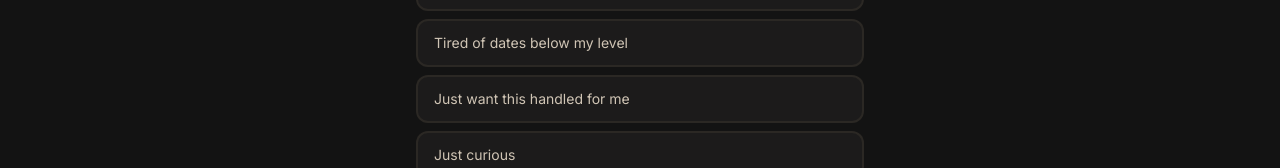
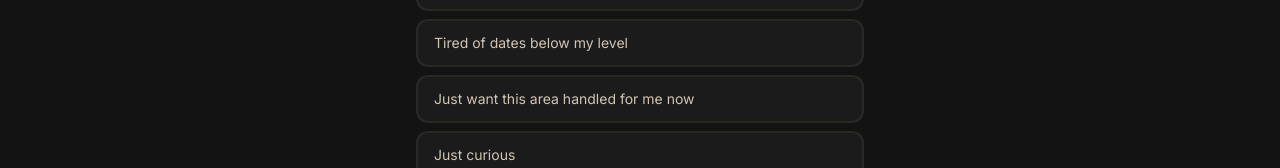
Before and after one commit to ryanangel6987-pixel/Matchmaking, a Next.js app: page /apply in a window 1280 px wide. Shown: the part 409-577 px from the top of the page. Built offline with nearby package versions, Linux system fonts and the light colour scheme.

Commit message:
fix: 'Just want this handled for me' → 'Just want this area handled for me now'

```diff
--- a/components/apply/application-form.tsx
+++ b/components/apply/application-form.tsx
@@ -235,7 +235,7 @@ export function ApplicationForm() {
               <Pill value="milestone" selected={lifeWindow} onSelect={setLifeWindow}>Hitting a milestone birthday</Pill>
               <Pill value="career" selected={lifeWindow} onSelect={setLifeWindow}>Career change or big promotion</Pill>
               <Pill value="frustrated" selected={lifeWindow} onSelect={setLifeWindow}>Tired of dates below my level</Pill>
-              <Pill value="handled" selected={lifeWindow} onSelect={setLifeWindow}>Just want this handled for me</Pill>
+              <Pill value="handled" selected={lifeWindow} onSelect={setLifeWindow}>Just want this area handled for me now</Pill>
               <Pill value="curious" selected={lifeWindow} onSelect={setLifeWindow}>Just curious</Pill>
             </div>
           </Q>}
```
